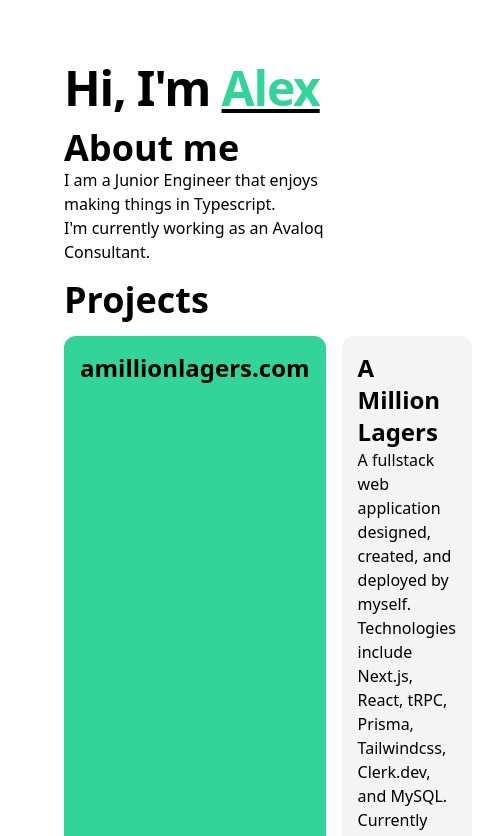
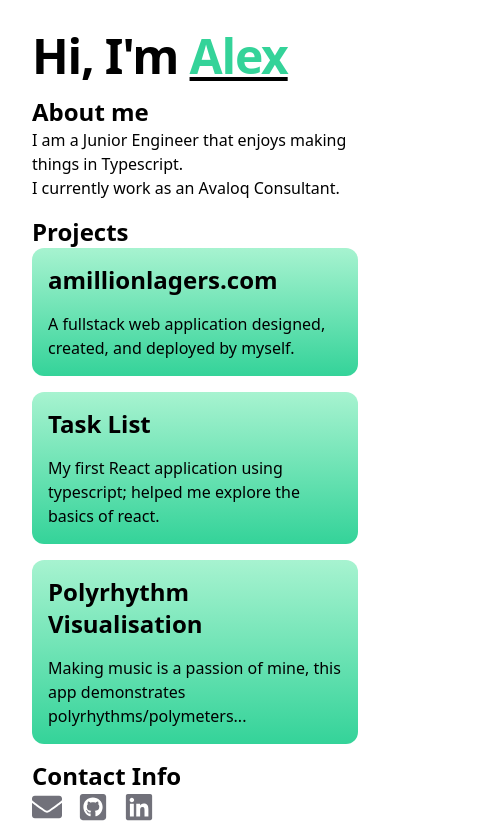
Before and after one commit to p0rches/porches.dev, a Next.js app: page / in a window 390 px wide. Shown: the top 836 px of the page, 497 px wide, since content can reach past the window. Built offline with nearby package versions, Linux system fonts and the light colour scheme.

Commit message:
Added mobile/desktop responsiveness, adjusted readme

```diff
--- /dev/null
+++ b/src/components/desktopLayout.tsx
@@ -0,0 +1,54 @@
+import Link from "next/link";
+
+export const DesktopLayout = () => {
+  return (
+    <div className="grid grid-cols-1 gap-4 md:gap-8">
+      <div className="flex flex-row w-full gap-4">
+        <Link
+          className="flex w-full max-w-xs flex-col gap-4 rounded-xl p-4 bg-emerald-400 hover:bg-opacity-40"
+          href="https://amillionlagers.com"
+        >
+          <h3 className="text-2xl font-bold">amillionlagers.com</h3>
+        </Link>
+        <div className="bg-zinc-100 rounded-xl p-4 w-full">
+          <h3 className="text-2xl font-bold">A Million Lagers</h3>
+          <p>A fullstack web application designed, created, and deployed by myself.</p>
+          <p>Technologies include Next.js, React, tRPC, Prisma, Tailwindcss, Clerk.dev, and MySQL.</p>
+          <p>Currently has an active userbase of ~40-50 people</p>
+        </div>
+      </div>
+      <div>
+        <div className="flex flex-row w-full gap-4">
+          <Link
+            className="flex w-full max-w-xs flex-col gap-4 rounded-xl p-4 bg-emerald-400 hover:bg-opacity-40"
+            href="https://tasklist-personal.vercel.app/"
+            target="_blank"
+          >
+            <h3 className="text-2xl font-bold">Task List</h3>
+          </Link>
+          <div className="bg-zinc-100 rounded-xl p-4 w-full">
+            <h3 className="text-2xl font-bold">A simple to-do web app</h3>
+            <p>My first React application using typescript; helped me explore the basics of hooks.</p>
+            <p>I intentionally kept it simple as I wanted a lightweight, relatively nice looking app.</p>
+            <p>{'Doesn\'t store information so refreshing will remove tasks currently...'}</p>
+          </div>
+        </div>
+      </div>
+      <div>
+        <div className="flex flex-row w-full gap-4">
+          <Link
+            className="flex w-full max-w-xs flex-col gap-4 rounded-xl p-4 bg-emerald-400 hover:bg-opacity-40"
+            href="https://create.t3.gg/en/introduction"
+            target="_blank"
+          >
+            <h3 className="text-2xl font-bold">Polyrhythm Visualisation</h3>
+          </Link>
+          <div className="bg-zinc-100 rounded-xl p-4 w-full">
+            <h3 className="text-2xl font-bold">Coming soon...</h3>
+            <p>Making music is a passion of mine, this app demonstrates polyrhythms/polymeters...</p>
+          </div>
+        </div>
+      </div>
+    </div>
+  );
+};
--- /dev/null
+++ b/src/components/mobileLayout.tsx
@@ -0,0 +1,41 @@
+import Link from "next/link";
+
+export const MobileLayout = () => {
+  return (
+    <div className="grid grid-cols-1 gap-4 md:gap-8">
+      <div className="flex flex-row w-full gap-4">
+        <Link
+          className="flex w-full flex-col gap-4 rounded-xl p-4 bg-gradient-to-t from-emerald-400 to-emerald-200 hover:bg-opacity-40"
+          href="https://amillionlagers.com"
+        >
+          <h3 className="text-2xl font-bold">amillionlagers.com</h3>
+          <p>A fullstack web application designed, created, and deployed by myself.</p>
+        </Link>
+      </div>
+      <div>
+        <div className="flex flex-row w-full gap-4">
+          <Link
+            className="flex w-full flex-col gap-4 rounded-xl p-4 bg-gradient-to-t from-emerald-400 to-emerald-200 hover:bg-opacity-40"
+            href="https://tasklist-personal.vercel.app/"
+            target="_blank"
+          >
+            <h3 className="text-2xl font-bold">Task List</h3>
+            <p>My first React application using typescript; helped me explore the basics of react.</p>
+          </Link>
+        </div>
+      </div>
+      <div>
+        <div className="flex flex-row w-full gap-4">
+          <Link
+            className="flex w-full flex-col gap-4 rounded-xl p-4 bg-gradient-to-t from-emerald-400 to-emerald-200 hover:bg-opacity-40"
+            href="https://create.t3.gg/en/introduction"
+            target="_blank"
+          >
+            <h3 className="text-2xl font-bold">Polyrhythm Visualisation</h3>
+            <p>Making music is a passion of mine, this app demonstrates polyrhythms/polymeters...</p>
+          </Link>
+        </div>
+      </div>
+    </div>
+  );
+};
--- /dev/null
+++ b/src/helpers/useMediaQuery.tsx
@@ -0,0 +1,28 @@
+import { useState, useEffect } from "react";
+
+const useMediaQuery = (query: string): boolean => {
+  const [matches, setMatches] = useState(false);
+
+  useEffect(() => {
+    const media = window.matchMedia(query);
+
+    const handleMediaChange = (event: MediaQueryListEvent) => {
+      setMatches(event.matches);
+    };
+
+    // Check if the initial media query matches and set the state accordingly
+    if (media.matches !== matches) {
+      setMatches(media.matches);
+    }
+
+    // Add event listener to listen for changes in the media query
+    media.addEventListener("change", handleMediaChange);
+
+    // Cleanup the event listener when the component is unmounted
+    return () => media.removeEventListener("change", handleMediaChange);
+  }, [matches, query]);
+
+  return matches;
+};
+
+export default useMediaQuery;
--- a/src/pages/index.tsx
+++ b/src/pages/index.tsx
@@ -1,8 +1,12 @@
 import Head from "next/head";
 import Link from "next/link";
 import { FaEnvelope, FaGithubSquare, FaLinkedin } from 'react-icons/fa';
+import { DesktopLayout } from "~/components/desktopLayout";
+import { MobileLayout } from "~/components/mobileLayout";
+import useMediaQuery from "~/helpers/useMediaQuery";
 
 export default function Home() {
+  const isDesktop = useMediaQuery('(min-width: 768px)');
   return (
     <>
       <Head>
@@ -10,69 +14,25 @@ export default function Home() {
         <link rel="icon" href="/favicon.ico" />
       </Head>
       <main className="flex min-h-screen flex-col bg-white text-black">
-        <div className="container flex flex-col gap-4 px-16 py-16 ">
+        <div className="container flex flex-col gap-4 p-8 sm:p-16">
           <h1 className="text-5xl font-extrabold tracking-tight sm:text-[5rem]">
             {'Hi, I\'m '}<span className="text-emerald-400 underline decoration-black">{'Alex'}</span>
           </h1>
           <div>
-            <h2 className="text-4xl font-extrabold">
+            <h2 className="text-2xl sm:text-4xl font-extrabold">
               About me
             </h2>
             <p>I am a Junior Engineer that enjoys making things in Typescript.</p>
-            <p>{'I\'m currently working as an Avaloq Consultant.'}</p>
+            <p>{'I currently work as an Avaloq Consultant.'}</p>
           </div>
-          <h2 className="text-4xl font-extrabold">
-            Projects
-          </h2>
-          <div className="grid grid-cols-1 gap-4 md:gap-8">
-            <div className="flex flex-row w-full gap-4">
-              <Link
-                className="flex w-full max-w-xs flex-col gap-4 rounded-xl p-4 bg-emerald-400 hover:bg-opacity-40"
-                href="https://amillionlagers.com"
-              >
-                <h3 className="text-2xl font-bold">amillionlagers.com</h3>
-              </Link>
-              <div className="bg-zinc-100 rounded-xl p-4 w-full">
-                <h3 className="text-2xl font-bold">A Million Lagers</h3>
-                <p>A fullstack web application designed, created, and deployed by myself.</p>
-                <p>Technologies include Next.js, React, tRPC, Prisma, Tailwindcss, Clerk.dev, and MySQL.</p>
-                <p>Currently has an active userbase of ~40-50 people</p>
-              </div>
-            </div>
-            <div>
-              <div className="flex flex-row w-full gap-4">
-                <Link
-                  className="flex w-full max-w-xs flex-col gap-4 rounded-xl p-4 bg-emerald-400 hover:bg-opacity-40"
-                  href="https://tasklist-personal.vercel.app/"
-                  target="_blank"
-                >
-                  <h3 className="text-2xl font-bold">Task List</h3>
-                </Link>
-                <div className="bg-zinc-100 rounded-xl p-4 w-full">
-                  <h3 className="text-2xl font-bold">A simple to-do web app</h3>
-                  <p>My first React application using typescript; helped me explore the basics of hooks.</p>
-                  <p>I intentionally kept it simple as I wanted a lightweight, relatively nice looking app.</p>
-                  <p>{'Doesn\'t store information so refreshing will remove tasks currently...'}</p>
-                </div>
-              </div>
-            </div>
-            <div>
-              <div className="flex flex-row w-full gap-4">
-                <Link
-                  className="flex w-full max-w-xs flex-col gap-4 rounded-xl p-4 bg-emerald-400 hover:bg-opacity-40"
-                  href="https://create.t3.gg/en/introduction"
-                  target="_blank"
-                >
-                  <h3 className="text-2xl font-bold">Polyrhythm Visualisation</h3>
-                </Link>
-                <div className="bg-zinc-100 rounded-xl p-4 w-full">
-                  <h3 className="text-2xl font-bold">Coming soon...</h3>
-                  <p>Making music is a passion of mine, this app demonstrates polyrhythms/polymeters...</p>
-                </div>
-              </div>
-            </div>
+          <div>
+            <h2 className="text-2xl sm:text-4xl font-extrabold">
+              Projects
+            </h2>
+            {isDesktop && <DesktopLayout />}
+            {!isDesktop && <MobileLayout />}
           </div>
-          <div className="pt-6">
+          <div className="sm:pt-6">
             <h3 className="text-2xl font-bold">Contact Info</h3>
             <div className="flex flex-row gap-4 text-3xl text-zinc-500">
               <Link
```
Also changed, not shown: 1 other file (tests, documents, lock files or other folders).
